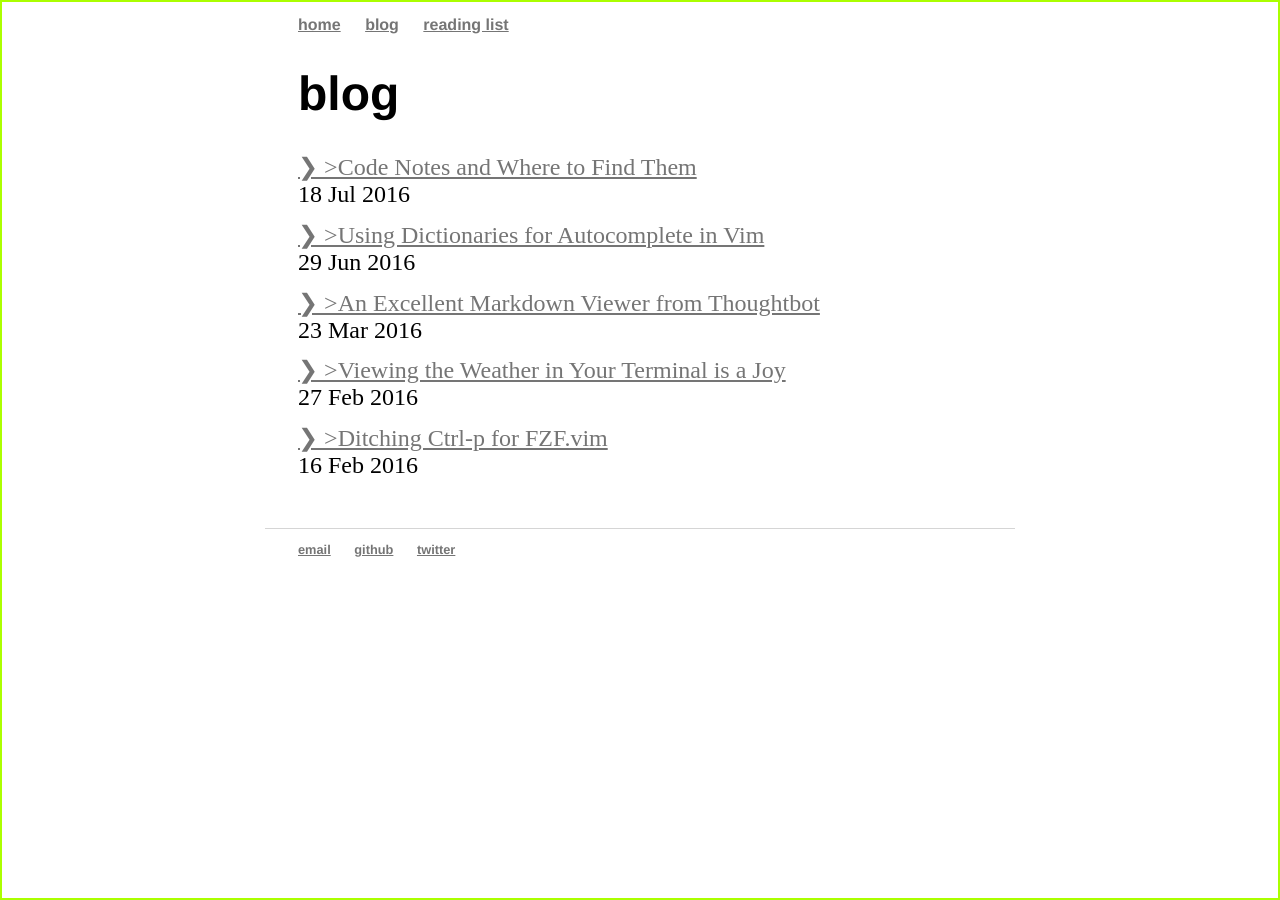
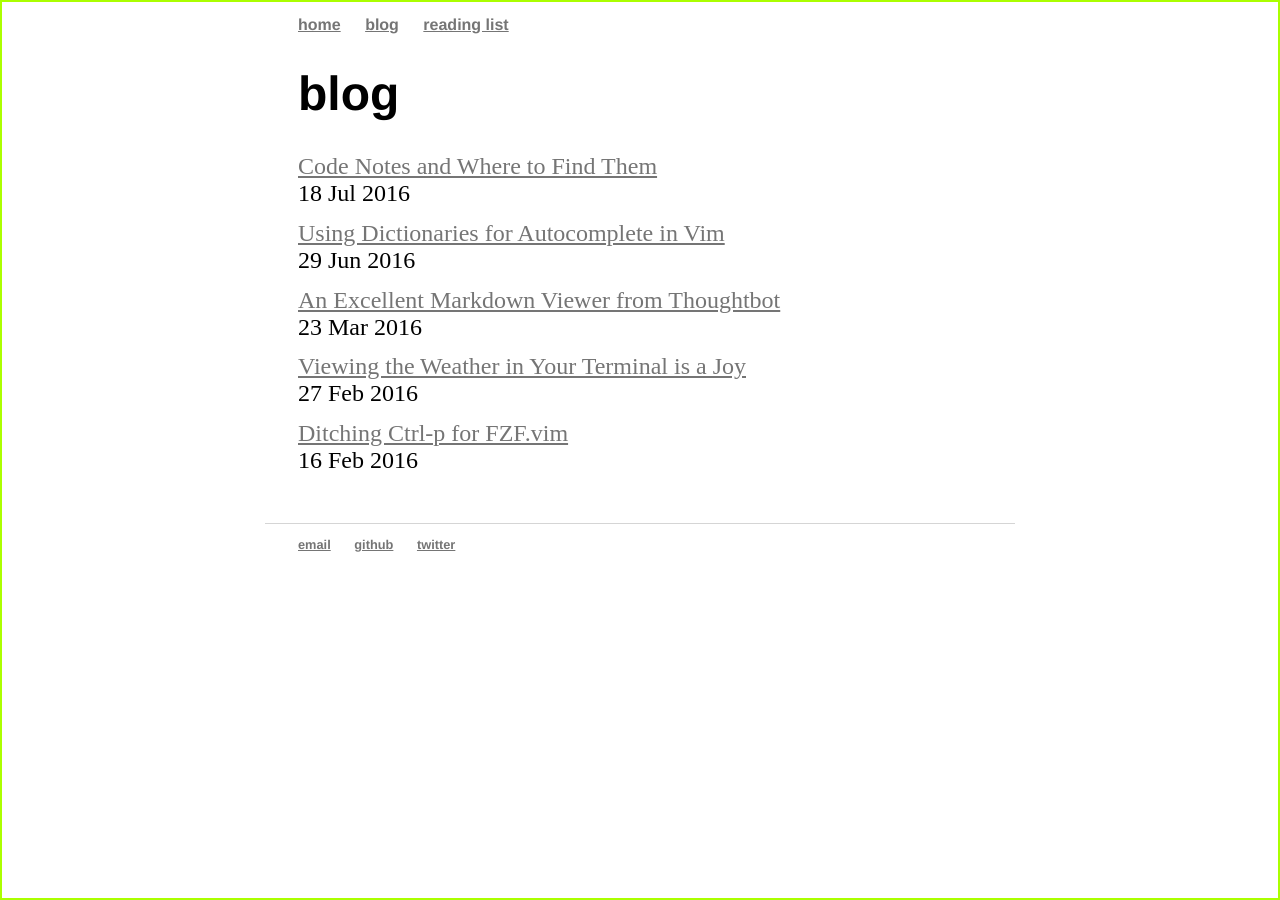
Before and after one commit to devinrm/devinrm.github.io, a Jekyll site: the page built from blog/index.html, in a window 1280 px wide. Built offline with Jekyll 4.4.1, drawn with Linux system fonts in a browser that asks for light colours.

Commit message:
Try this

```diff
--- a/blog/index.html
+++ b/blog/index.html
@@ -7,7 +7,7 @@
 
   {% for post in site.posts %}
     <li>
-      <a class="post-title" href="{{ post.url }}" title="{{ post.title }}" <span>❯ </span>>{{ post.title }}</a>
+      <a class="post-title" href="{{ post.url }}" title="{{ post.title }}">{{ post.title }}</a>
       <span class="post-date">{{ post.date | date_to_string }}</span>
       <h1 class="quote">"No half-heartedness and no worldly fear must turn us aside from
         following the light unflinchingly." -J.R.R. Tolkien</h1>
--- a/css/main.css
+++ b/css/main.css
@@ -92,6 +92,7 @@
 }
 
 ul.posts li {
+  content: '❯';
   list-style: none;
 }
 
```
